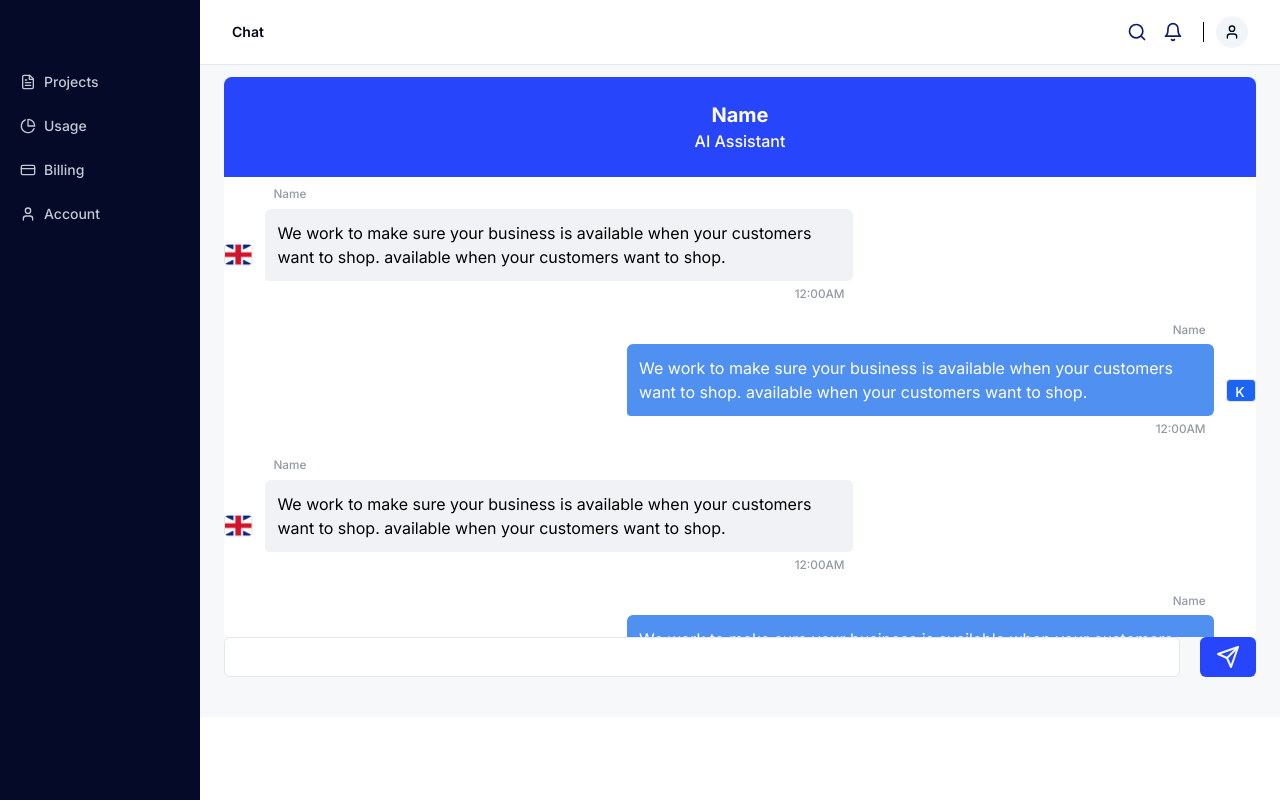
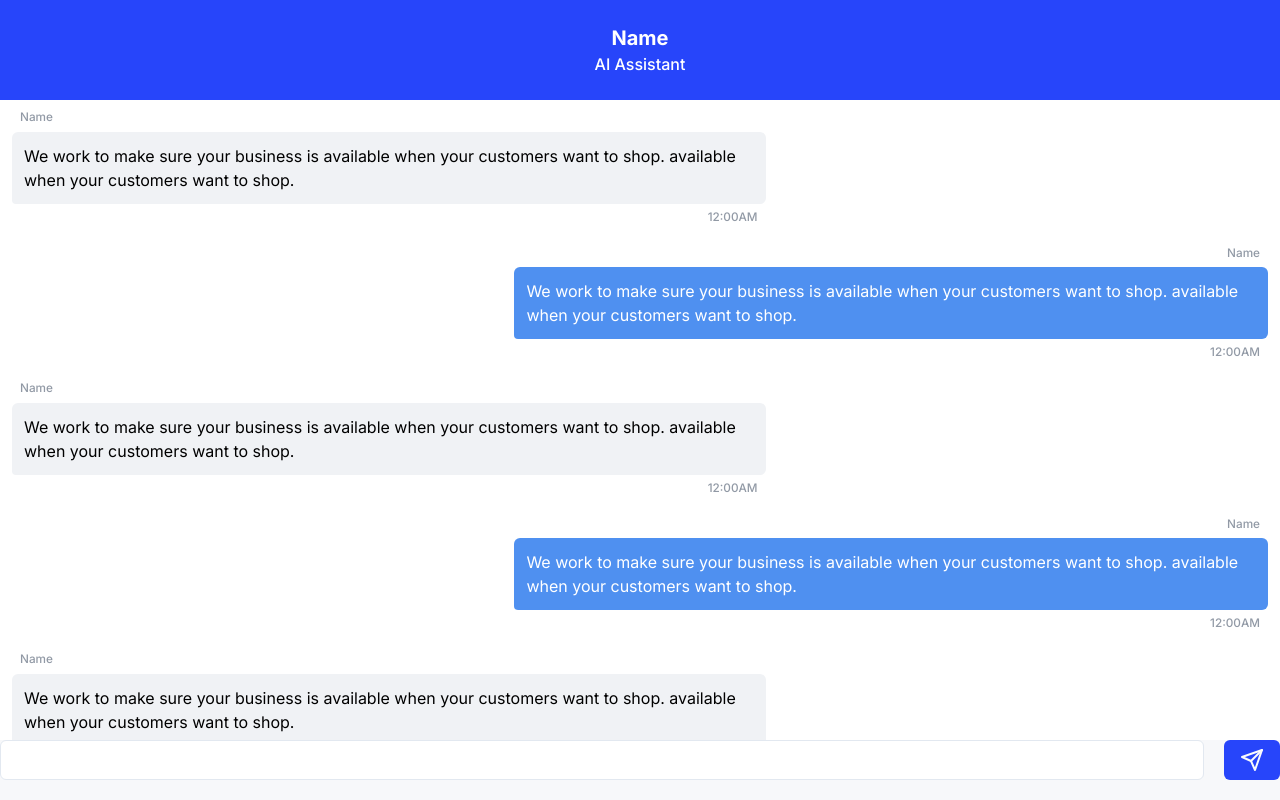
Before and after one commit to Neel-shetty/nextjs-hypewize, a Next.js app: page /chat/1 in a window 1280 px wide. Built offline with nearby package versions, Linux system fonts and the light colour scheme.

Commit message:
chat fullscreen

```diff
--- a/src/app/(dashboard)/chat/[chatId]/page.tsx
+++ b/src/app/chat/[chatId]/page.tsx
@@ -5,15 +5,16 @@ import { Send } from "lucide-react";
 
 export default function Chat() {
   return (
-    <div className="mx-6 mt-3 bg-[#F7F8FA] pb-10 ">
-      <div className="h-[600px] flex flex-col">
-        <div className="h-[100px] bg-[#2745FA] rounded-t-lg flex flex-col justify-center items-center">
+    <div className=" bg-[#F7F8FA]">
+      <div className="h-screen flex flex-col">
+        <div className="h-[100px] bg-[#2745FA] flex flex-col justify-center items-center">
           <p className="text-white font-bold text-xl">Name</p>
           <p className="text-white font-medium">AI Assistant</p>
         </div>
         <div className="flex-1 bg-white overflow-y-scroll">
           {[1, 2, 3, 4, 5, 6, 7, 8].map((item) => (
             <Message
+              showFlag={false}
               key={item}
               align={item % 2 === 0 ? "right" : "left"}
               name="Name"
@@ -22,7 +23,7 @@ export default function Chat() {
             />
           ))}
         </div>
-        <div className="align-bottom gap-5 flex flex-row">
+        <div className="align-bottom gap-5 mb-5 flex flex-row">
           <Input width={""} />
           <Button className="bg-[#2745FA]">
             <Send />
--- a/src/components/bg-vector.tsx
+++ b/src/components/bg-vector.tsx
@@ -12,7 +12,7 @@ export default function BgVector() {
         <path
           d="M184.735 224.152L229.27 274.347L60 198.7L323.404 224.152L492.94 133.751C494.025 175.522 530.375 243.171 667.092 179.597C837.99 100.13 792.417 30.5959 916.113 73.3862C1015.07 107.618 1024.62 166.608 1017.03 191.823L769.953 154.718L787.535 268.998L323.404 161.023L184.735 224.152Z"
           fill="url(#paint0_linear_1_630)"
-          fill-opacity="0.2"
+          fillOpacity="0.2"
         />
       </g>
       <defs>
@@ -23,7 +23,7 @@ export default function BgVector() {
           width="1079.06"
           height="334.007"
           filterUnits="userSpaceOnUse"
-          color-interpolation-filters="sRGB"
+          colorInterpolationFilters="sRGB"
         >
           <feFlood flood-opacity="0" result="BackgroundImageFix" />
           <feBlend
@@ -45,8 +45,8 @@ export default function BgVector() {
           y2="648.32"
           gradientUnits="userSpaceOnUse"
         >
-          <stop stop-color="#0052FF" />
-          <stop offset="1" stop-opacity="0.07" />
+          <stop stopColor="#0052FF" />
+          <stop offset="1" stopOpacity="0.07" />
         </linearGradient>
       </defs>
     </svg>
--- a/src/components/message.tsx
+++ b/src/components/message.tsx
@@ -5,15 +5,18 @@ export default function Message({
   message,
   time,
   name,
+  showFlag = true,
 }: {
   align: "right" | "left";
   message: string;
   time: string;
   name: string;
+  showFlag?: boolean;
 }) {
   return (
     <div className="flex flex-row w-full justify-center items-center">
       {/* <div> */}
+      {showFlag ? (
         <div
           className={
             align === "right"
@@ -21,12 +24,9 @@ export default function Message({
               : "relative h-full align-middle justify-center items-center mt-5"
           }
         >
-        {/* <div className="w-[30.42px] h-[22.55px] bg-blue-600 rounded border border-zinc-200" />
-        <div className="w-[12.41px] left-[9.73px] top-[2.94px] absolute text-white text-[13.726423263549805px] font-medium capitalize">
-          K
-        </div> */}
           <img src="/message-flag.png" />
         </div>
+      ) : null}
       {/* </div> */}
       <div
         className={
@@ -57,6 +57,7 @@ export default function Message({
           </div>
         </div>
       </div>
+      {showFlag ? (
         <div
           className={
             align === "right"
@@ -68,8 +69,8 @@ export default function Message({
           <div className="w-[12.41px] left-[9.73px] top-[2.94px] absolute text-white text-[13.726423263549805px] font-medium capitalize">
             K
           </div>
-        {/* <img src="/message-flag.png" /> */}
         </div>
+      ) : null}
     </div>
   );
 }
```
Lines whose indentation alone changed are shown as unchanged.
